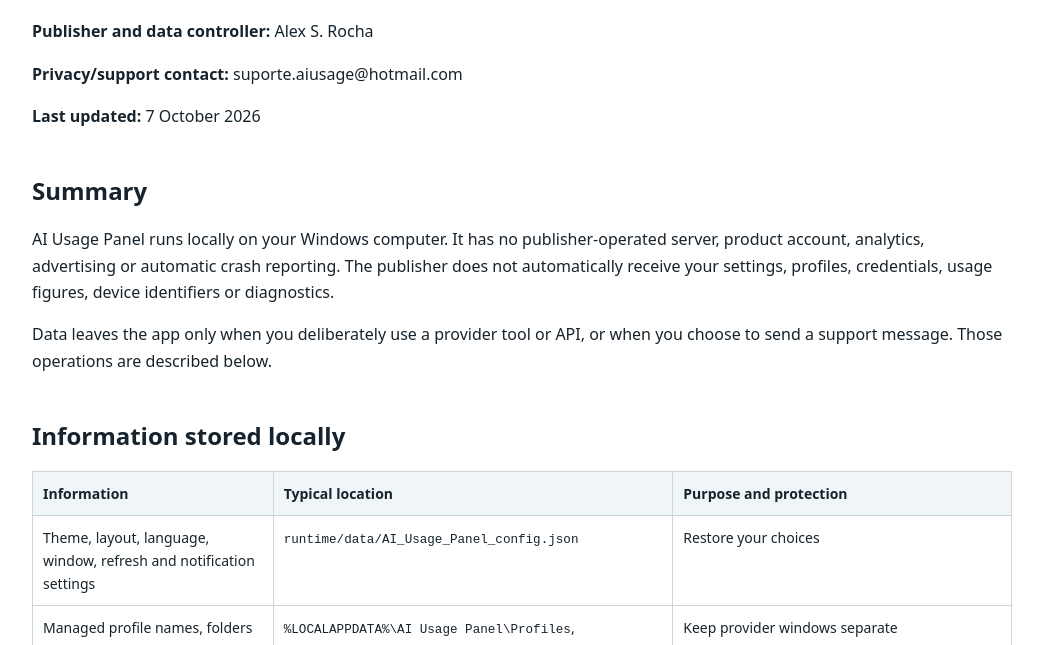
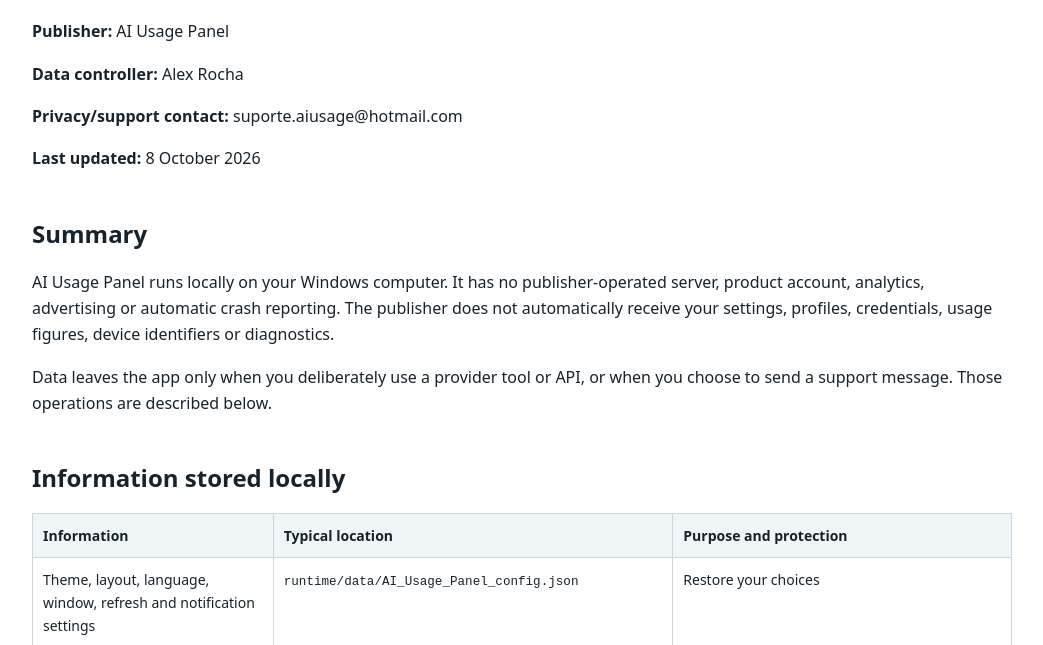
Before and after one commit to AI-Usage-Panel/ai-usage-panel-privacy, a plain HTML site: page index.html in a window 1280 px wide. Shown: the part 87-732 px from the top of the page, without its empty margins (118-1161 px from the left). Drawn offline with Linux system fonts and the light colour scheme.

Commit message:
Add files via upload

```diff
--- a/index.html
+++ b/index.html
@@ -4,9 +4,10 @@
 <title>AI Usage Panel — Privacy Policy</title>
 <style>body{font:16px/1.65 system-ui,sans-serif;max-width:980px;margin:auto;padding:24px;color:#17232c;background:#fff}h1,h2{line-height:1.2}h2{margin-top:2em}table{border-collapse:collapse;width:100%;font-size:14px}th,td{border:1px solid #cbd5dc;padding:10px;text-align:left;vertical-align:top;overflow-wrap:anywhere}th{background:#f0f5f7}code{font-size:.9em;overflow-wrap:anywhere}.table-wrap{overflow-x:auto}@media print{body{padding:0}h2{break-after:avoid}}</style>
 </head><body><main><h1>Privacy Policy — AI Usage Panel</h1>
-<p><strong>Publisher and data controller:</strong> Alex S. Rocha</p>
+<p><strong>Publisher:</strong> AI Usage Panel</p>
+<p><strong>Data controller:</strong> Alex Rocha</p>
 <p><strong>Privacy/support contact:</strong> suporte.aiusage@hotmail.com</p>
-<p><strong>Last updated:</strong> 7 October 2026</p>
+<p><strong>Last updated:</strong> 8 October 2026</p>
 <h2>Summary</h2>
 <p>AI Usage Panel runs locally on your Windows computer. It has no publisher-operated server, product account, analytics, advertising or automatic crash reporting. The publisher does not automatically receive your settings, profiles, credentials, usage figures, device identifiers or diagnostics.</p>
 <p>Data leaves the app only when you deliberately use a provider tool or API, or when you choose to send a support message. Those operations are described below.</p>
```
